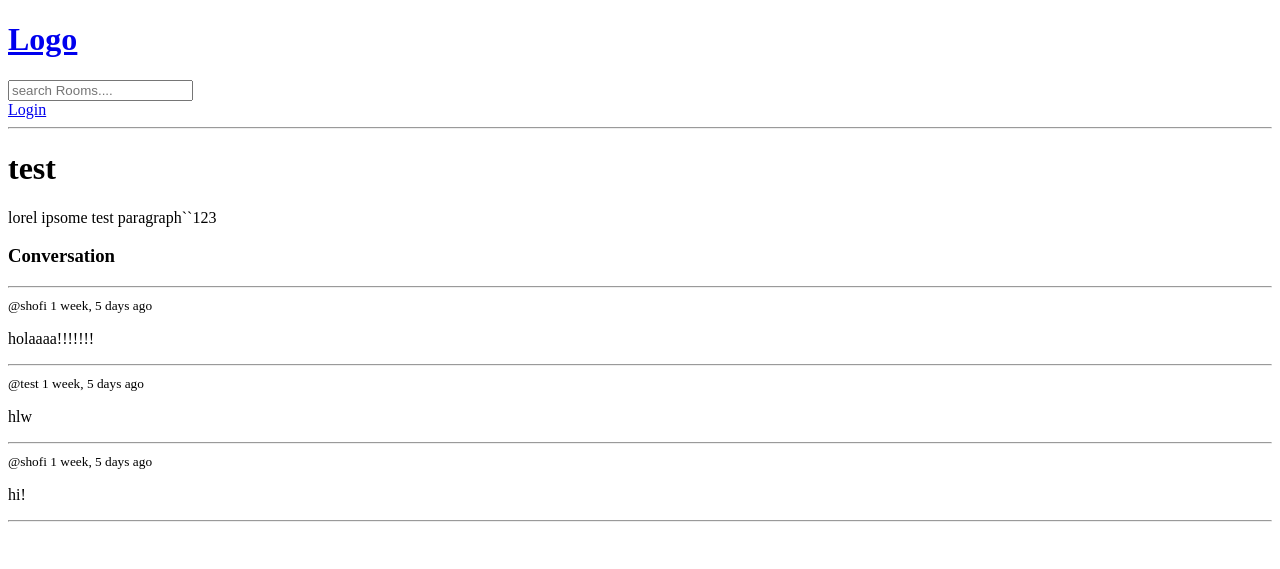
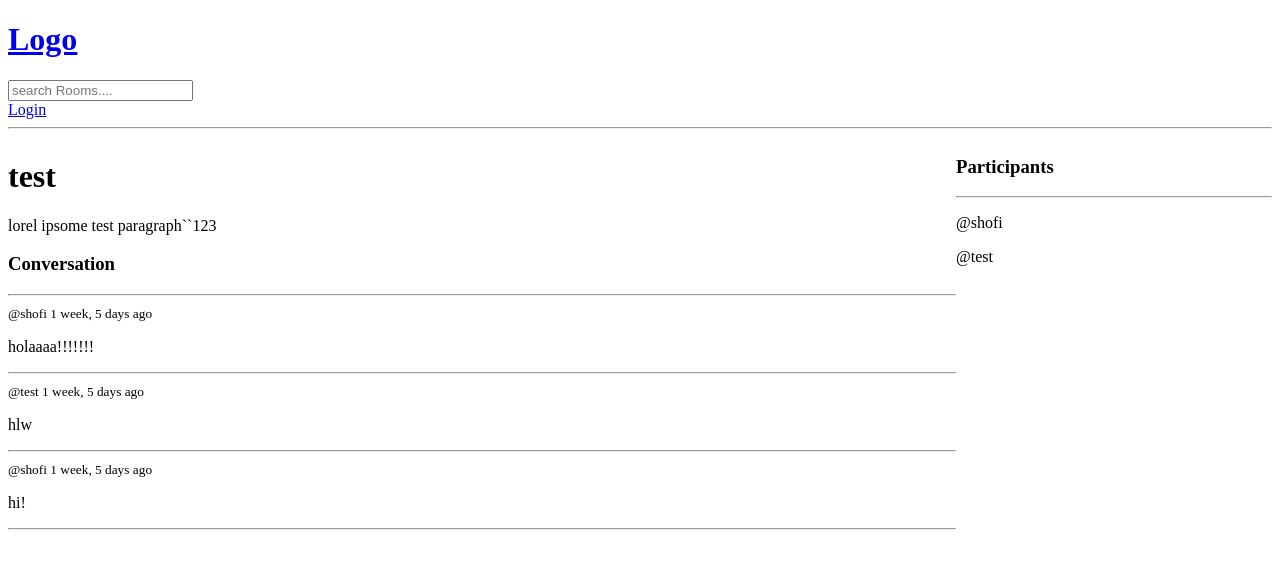
Before and after one commit to mdshofiullah/DiscussApp, a Django app: page /room/6 in a window 1280 px wide. Shown: the top 569 px of the page. Run offline with Django 4.2, Linux system fonts and the light colour scheme; data comes from the database, SQL or seed files in the repository; both versions use the stored data as it was after the commit.

Commit message:
Adding participants on sidebar

```diff
--- a/base/models.py
+++ b/base/models.py
@@ -17,7 +17,8 @@ class Room(models.Model):
     topic = models.ForeignKey(Topic, on_delete=models.SET_NULL, null=True)
     name = models.CharField(max_length=200)
     description = models.TextField(null=True, blank=True)
-    # participants =
+    participants = models.ManyToManyField(
+        User, related_name='participants', blank=True)
     updated = models.DateTimeField(auto_now=True)
     created = models.DateTimeField(auto_now_add=True)
 
--- a/base/templates/base/room.html
+++ b/base/templates/base/room.html
@@ -1,5 +1,12 @@
 {% extends 'main.html' %} {% block content %}
-
+<style>
+	.room-container {
+		display: grid;
+		grid-template-columns: 3fr 1fr;
+	}
+</style>
+<div class="room-container">
+	<div>
 		<h1>{{room.name}}</h1>
 
 		<p>{{ room.description }}</p>
@@ -26,4 +33,17 @@
 				<input type="text" name="body" placeholder="write your message....." />
 			</form>
 		</div>
-{% endif %} {% endblock %}
+		{% endif %}
+	</div>
+	<div>
+		<h3>Participants</h3>
+		<hr />
+		{% for user in participants %}
+		<div>
+			<p>@{{user.username}}</p>
+		</div>
+
+		{% endfor %}
+	</div>
+</div>
+{% endblock %}
--- a/base/views.py
+++ b/base/views.py
@@ -88,6 +88,7 @@ def room(request, pk):
     room = Room.objects.get(id=pk)
 
     room_messages = room.message_set.all().order_by('-created')
+    participants = room.participants.all()
     # for i in rooms:
     #     if i['id'] == int(pk):
     #         room = i
@@ -99,7 +100,8 @@ def room(request, pk):
         )
         return redirect('room', pk=room.id)
 
-    context = {'room': room, 'room_messages': room_messages}
+    context = {'room': room, 'room_messages': room_messages,
+               'participants': participants}
     return render(request, 'base/room.html', context)
 
 
```
Also changed, not shown: base/migrations/0003_alter_room_options_room_participants.py (added), db.sqlite3. Lines whose indentation alone changed are shown as unchanged.
